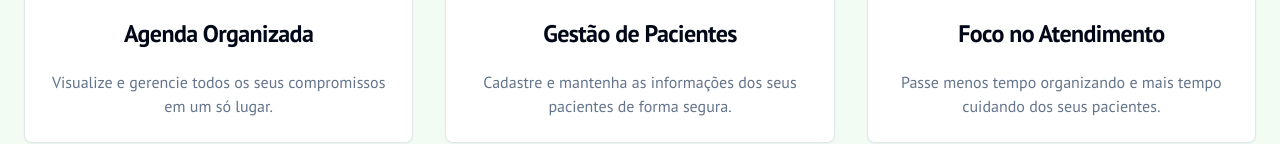
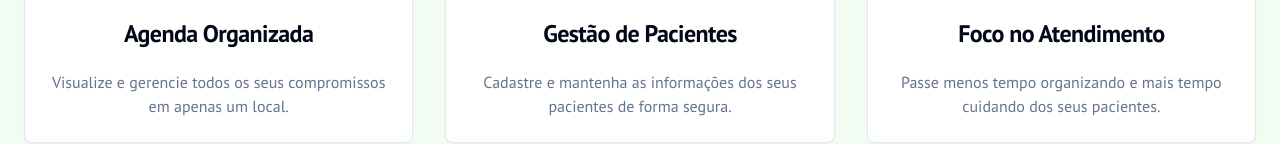
Before and after one commit to MARX210/psicmarlon, a Next.js app: page / in a window 1280 px wide. Shown: the part 661-805 px from the top of the page. Built offline with nearby package versions, Linux system fonts and the light colour scheme.

Commit message:
fix: modifique

```diff
--- a/src/app/page.tsx
+++ b/src/app/page.tsx
@@ -45,7 +45,7 @@ export default function Home() {
               </CardHeader>
               <CardContent>
                   <p className="text-muted-foreground">
-                      Visualize e gerencie todos os seus compromissos em um só lugar.
+                      Visualize e gerencie todos os seus compromissos em apenas um local.
                   </p>
               </CardContent>
           </Card>
```
